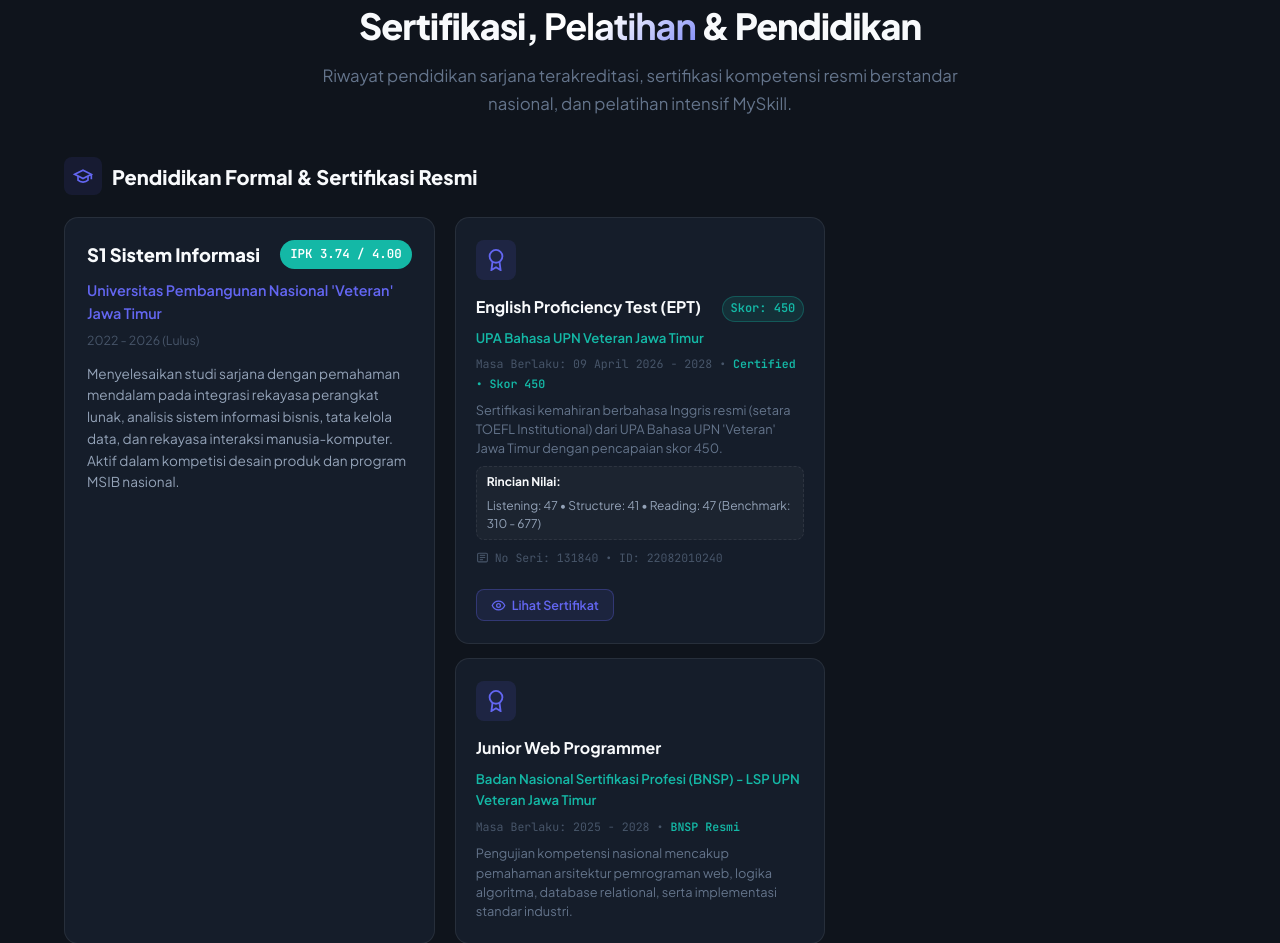
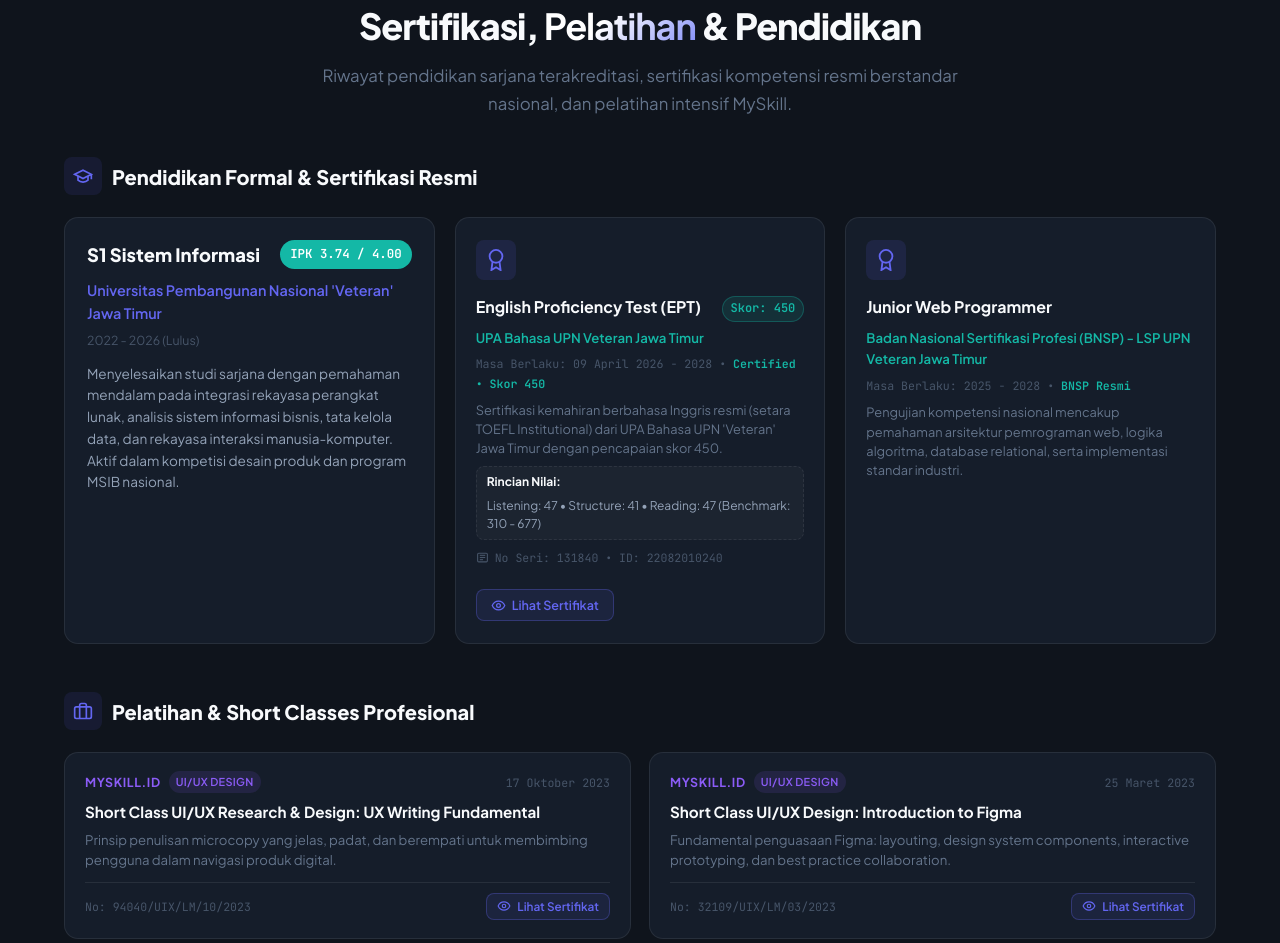
Before and after one commit to nabilahsahdaf/PortofolioSahda2026, a website: page index.html in a window 1280 px wide. Shown: the part 7139-8082 px from the top of the page. Drawn offline with Linux system fonts and the light colour scheme.

Commit message:
style: fix 3-column layout for education and official certifications in single section

```diff
--- a/styles.css
+++ b/styles.css
@@ -1784,10 +1784,6 @@
   padding-top: 20px;
   border-top: 1px solid var(--border-color);
 }
-  color: #ffffff;
-  transform: translateY(-2px);
-  box-shadow: 0 4px 16px rgba(99, 102, 241, 0.3);
-}
 
 /* --------------------------------------------------------------------------
    11. EDUCATION, CERTIFICATIONS & TRAININGS (1 SECTION, 2 BARIS KANAN KIRI)
@@ -1814,7 +1810,7 @@
 
 .education-cards,
 .certifications-list {
-  display: contents;
+  display: contents !important;
 }
 
 .subheading-wrapper {
@@ -1904,13 +1900,7 @@
   line-height: 1.6;
 }
 
-/* Certifications List (Column 1) */
-.certifications-list {
-  display: flex;
-  flex-direction: column;
-  gap: 14px;
-}
-
+/* Certifications Cards */
 .cert-card {
   background: var(--bg-card);
   border: 1px solid var(--border-color);
@@ -2693,6 +2683,7 @@
 
 /* Tablet Portrait & Switch to Mobile Nav (<= 920px) */
 @media (max-width: 920px) {
+
   .nav-links,
   .nav-cta-btn {
     display: none;
```
